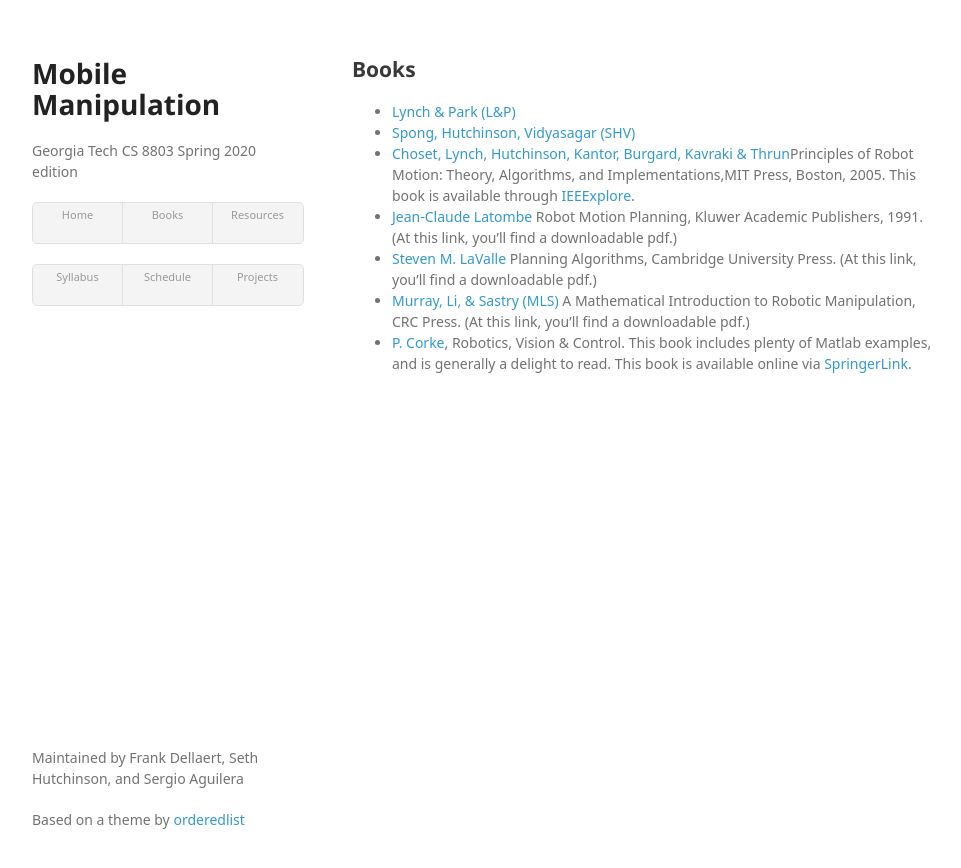
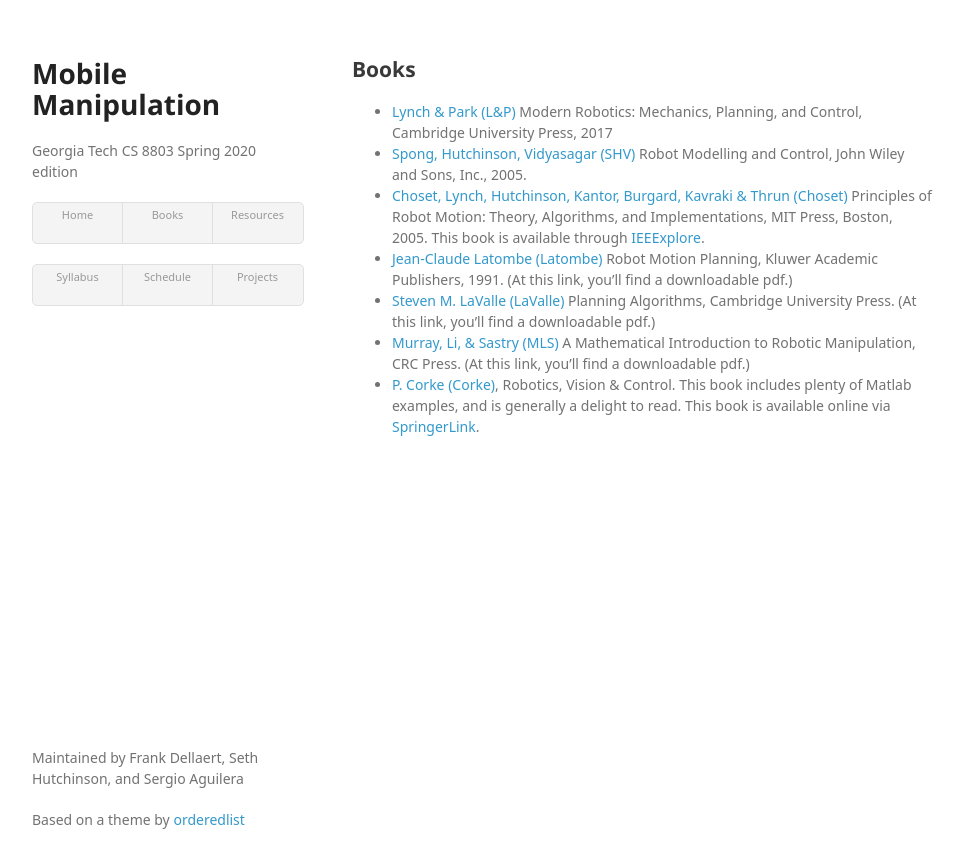
Before and after one commit to dellaert/20S-8803MM, a Jekyll site: the page built from books.md, in a window 1280 px wide. Shown: the top 868 px of the page, without its empty margins (158-1119 px from the left). Built offline with Jekyll 4.4.1, drawn with Linux system fonts in a browser that asks for light colours; some web fonts are replaced.

Commit message:
Fixed Book reference format

```diff
--- a/books.md
+++ b/books.md
@@ -4,10 +4,10 @@ title: Books
 ---
 ## Books
 
-* [Lynch & Park (L&P)](http://hades.mech.northwestern.edu/index.php/Modern_Robotics)
-* [Spong, Hutchinson, Vidyasagar (SHV)](https://www.cc.gatech.edu/~seth/index.php?u=spongbook)
-* [Choset, Lynch, Hutchinson, Kantor, Burgard, Kavraki & Thrun](http://biorobotics.ri.cmu.edu/book/)Principles of Robot Motion: Theory, Algorithms, and Implementations,MIT Press, Boston, 2005. This book is available through [IEEExplore](https://ieeexplore.ieee.org/book/6267238).
-* [Jean-Claude Latombe](https://link.springer.com/book/10.1007%2F978-1-4615-4022-9)  Robot Motion Planning, Kluwer Academic Publishers, 1991. (At this link, you'll find a downloadable pdf.)
-* [Steven M. LaValle](http://msl.cs.uiuc.edu/planning/index.html) Planning Algorithms, Cambridge University Press. (At this link, you'll find a downloadable pdf.)
+* [Lynch & Park (L&P)](http://hades.mech.northwestern.edu/index.php/Modern_Robotics) Modern Robotics: Mechanics, Planning, and Control, Cambridge University Press, 2017
+* [Spong, Hutchinson, Vidyasagar (SHV)](https://www.cc.gatech.edu/~seth/index.php?u=spongbook) Robot Modelling and Control, John Wiley and Sons, Inc., 2005.
+* [Choset, Lynch, Hutchinson, Kantor, Burgard, Kavraki & Thrun (Choset)](http://biorobotics.ri.cmu.edu/book/) Principles of Robot Motion: Theory, Algorithms, and Implementations, MIT Press, Boston, 2005. This book is available through [IEEExplore](https://ieeexplore.ieee.org/book/6267238).
+* [Jean-Claude Latombe (Latombe)](https://link.springer.com/book/10.1007%2F978-1-4615-4022-9) Robot Motion Planning, Kluwer Academic Publishers, 1991. (At this link, you'll find a downloadable pdf.)
+* [Steven M. LaValle (LaValle)](http://msl.cs.uiuc.edu/planning/index.html) Planning Algorithms, Cambridge University Press. (At this link, you'll find a downloadable pdf.)
 * [Murray, Li, & Sastry (MLS)](http://www.cds.caltech.edu/~murray/mlswiki/?title=First_edition) A Mathematical Introduction to Robotic Manipulation, CRC Press. (At this link, you'll find a downloadable pdf.)
-* [P. Corke](http://petercorke.com/wordpress/), Robotics, Vision & Control. This book includes plenty of Matlab examples, and is generally a delight to read. This book is available online via [SpringerLink](https://link.springer.com/book/10.1007%2F978-3-642-20144-8#section=945405&page=1).
+* [P. Corke (Corke)](http://petercorke.com/wordpress/), Robotics, Vision & Control. This book includes plenty of Matlab examples, and is generally a delight to read. This book is available online via [SpringerLink](https://link.springer.com/book/10.1007%2F978-3-642-20144-8#section=945405&page=1).
```
